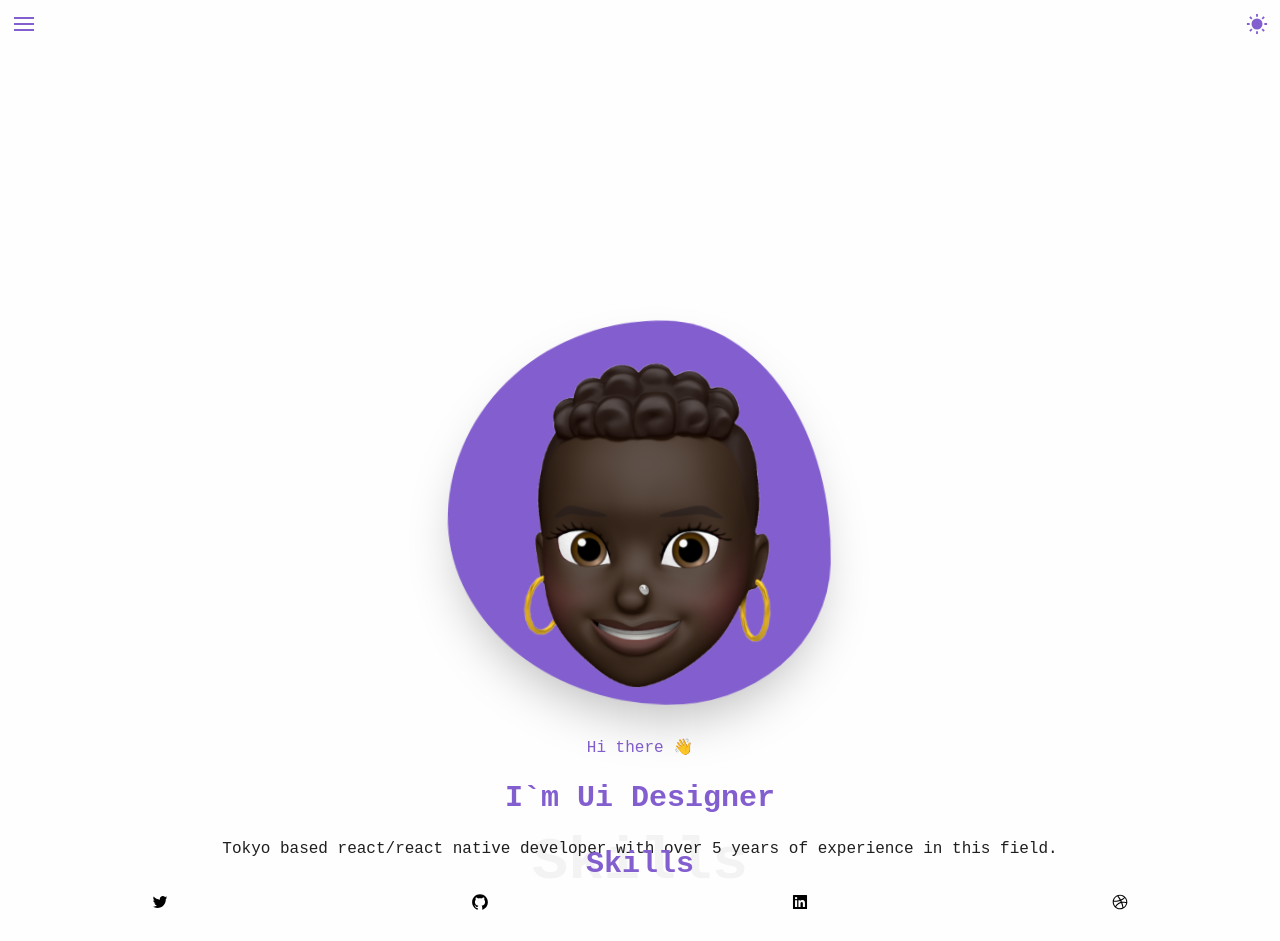
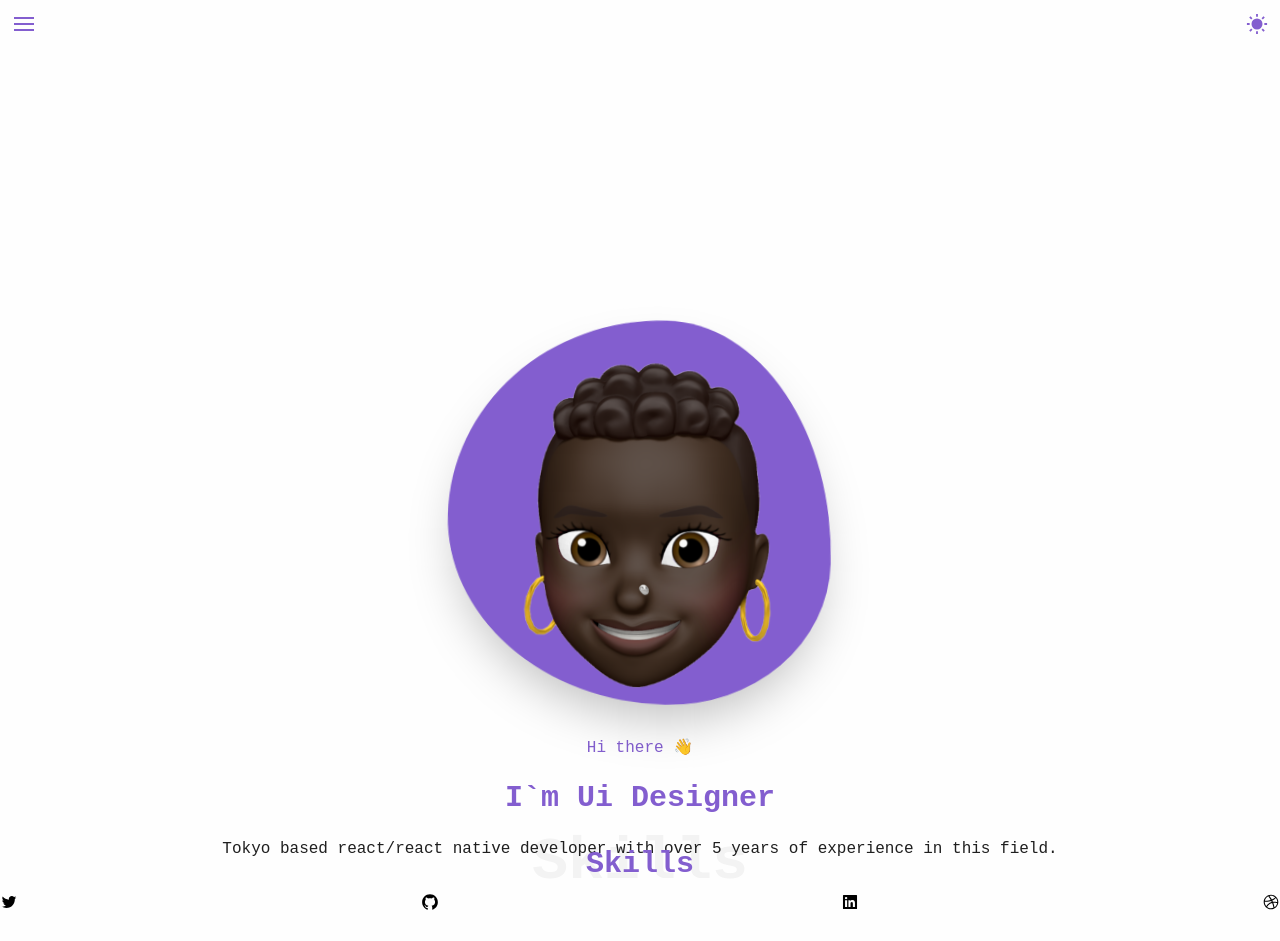
Before and after one commit to MichaelDepp/Methora, a Next.js app: page / in a window 1280 px wide. Shown: the top 941 px of the page. Built offline with nearby package versions, Linux system fonts and the light colour scheme.

Commit message:
refactor: change the justify from around to between

```diff
--- a/src/components/SocialLinks/index.jsx
+++ b/src/components/SocialLinks/index.jsx
@@ -8,7 +8,7 @@ import {
 
 const SocialLink = () => {
     return (
-        <div className="flex flex-row justify-around my-8">
+        <div className="flex flex-row justify-between my-8">
             <AiOutlineTwitter size={18} />
             <AiOutlineGithub size={18} />
             <AiFillLinkedin size={18} />
```
